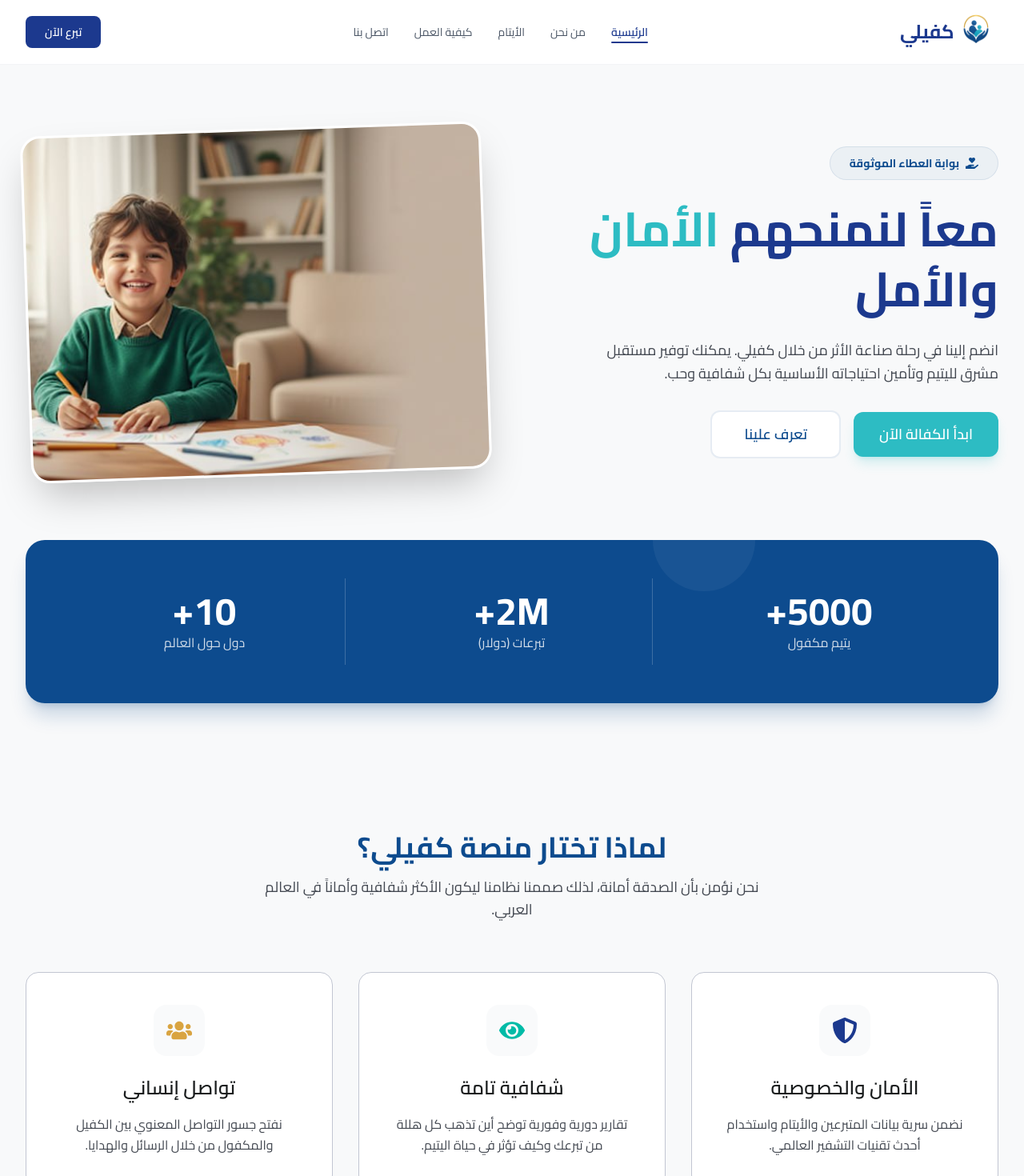
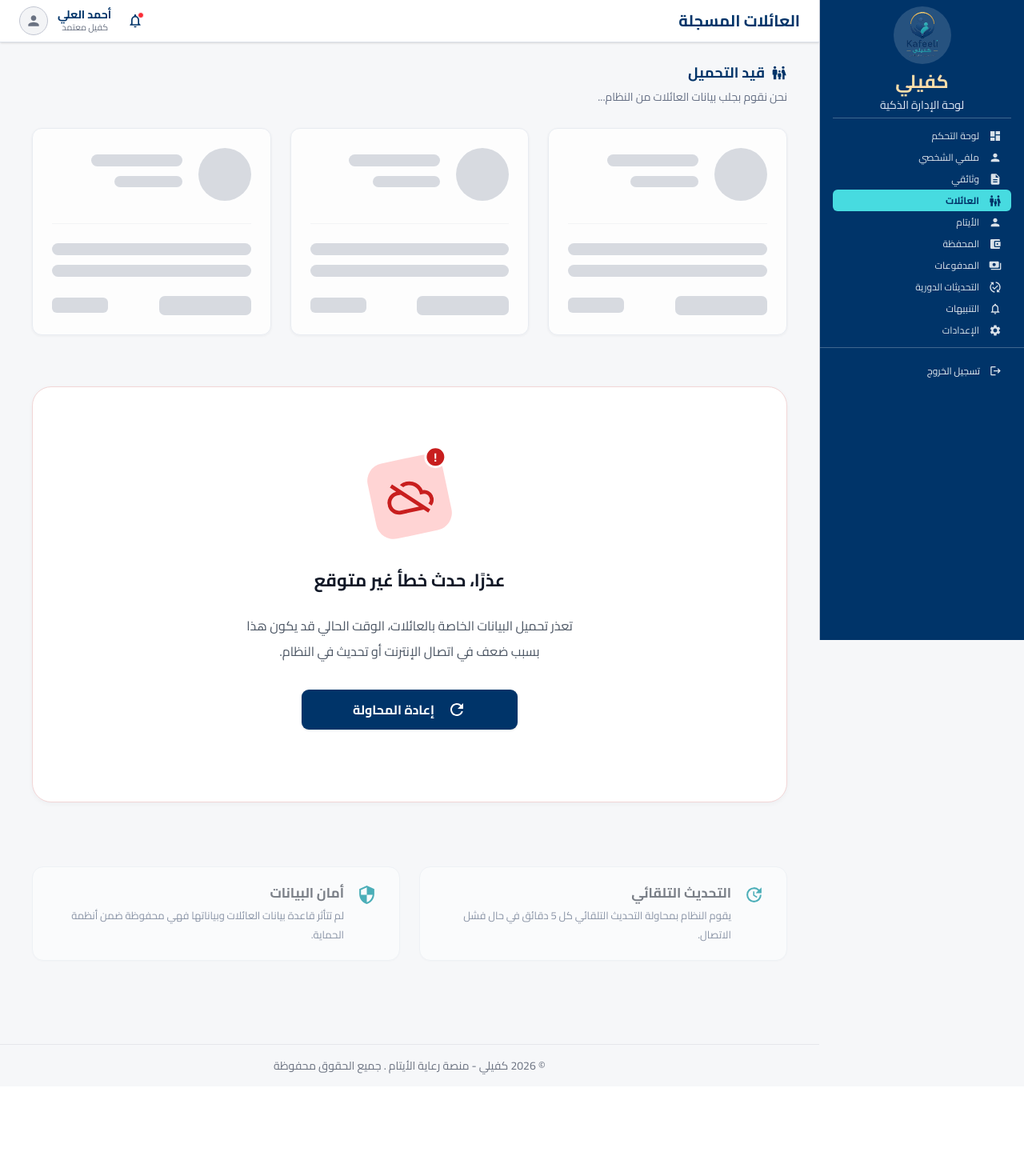
Before and after one commit to Kafeeli/kafeeli-frontend, a React (Vite) app: page /side-bar in a window 1280 px wide. Before the commit this address led to /landing-page. Shown: the top 1470 px of the page at 80% size. After the commit the page ends 1358 px from the top, so only its background shows below. Built offline with nearby package versions, Linux system fonts and the light colour scheme.

Commit message:
feat: build error state and reload page

```diff
--- a/src/App.jsx
+++ b/src/App.jsx
@@ -12,6 +12,8 @@ import LandingPage from "./pages/LandingPage";
 import MainDashBoard from "./pages/sponsor-dashboard/Dashboard";
 import GuardianProfile from "./pages/GuardianProfile";
 import ProfilePage from "./pages/sponsor-dashboard/profileDashboard";
+import Sidebar from './pages/guardian-dashboard/Families/ErrorStates';
+
 
 function PageWrapper({ children }) {
   return (
@@ -52,9 +54,6 @@ function AnimatedRoutes() {
             </div>
           }
         />
-
-
-
         <Route
           path="/landing-page"
           element={
@@ -78,6 +77,14 @@ function AnimatedRoutes() {
           element={
             <PageWrapper>
               <RegistrationPage />
+            </PageWrapper>
+          }
+        />
+        <Route
+          path="/side-bar"
+          element={
+            <PageWrapper>
+              <Sidebar />
             </PageWrapper>
           }
         />
@@ -162,6 +169,14 @@ function AnimatedRoutes() {
             </PageWrapper>
           }
         />
+        <Route
+          path="/guardian-profile"
+          element={
+            <PageWrapper>
+              <GuardianProfile />
+            </PageWrapper>
+          }
+        />
 
         {/* أي رابط غلط يرجعه على الرئيسية */}
         <Route path="*" element={<Navigate to="/landing-page" replace />} />
--- a/src/pages/GuardianProfile.jsx
+++ b/src/pages/GuardianProfile.jsx
@@ -28,7 +28,7 @@ import {
   MdPayments,
   MdPublishedWithChanges,
 } from "react-icons/md";
-import Sidebar from "../components/Sidebar";
+import Sidebar from "../pages/guardian-dashboard/Sidebar";
 import { MdSentimentSatisfiedAlt } from "react-icons/md";
 import headerImg from "../assets/headerimg.jpg";
 import kafeeliLogo from "../assets/kafeeli-removebg-preview1.png";
--- /dev/null
+++ b/src/pages/guardian-dashboard/Families/ErrorStates.jsx
@@ -0,0 +1,211 @@
+import { useState } from "react";
+import Sidebar from "../Sidebar";
+
+import {
+  MdMenu,
+  MdRefresh,
+  MdOutlineCloudOff,
+  MdOutlineSecurity,
+  MdFamilyRestroom,
+  MdNotificationsNone,
+  MdPerson,
+  MdOutlineUpdate,
+} from "react-icons/md";
+
+function TopNavbar({ setOpenSidebar }) {
+  return (
+    <header className="min-h-[52px] bg-white border-b border-[#DDE2EA] shadow-sm flex items-center justify-between gap-3 px-4 py-2 sm:px-6">
+      <div className="flex items-center gap-2 min-w-0">
+        <button
+          type="button"
+          onClick={() => setOpenSidebar(true)}
+          className="lg:hidden w-9 h-9 rounded-lg flex items-center justify-center text-[#003469] hover:bg-gray-100 transition shrink-0"
+          aria-label="فتح القائمة"
+        >
+          <MdMenu className="text-2xl" />
+        </button>
+
+        <h1 className="font-[Cairo] text-[14px] sm:text-[18px] lg:text-[20px] font-bold text-[#003469] truncate">
+          العائلات المسجلة
+        </h1>
+      </div>
+
+      <div className="flex items-center gap-2 sm:gap-3 shrink-0">
+        <button className="relative w-8 h-8 sm:w-9 sm:h-9 rounded-full flex items-center justify-center text-[#003469] hover:bg-gray-100 transition">
+          <MdNotificationsNone className="text-[18px] sm:text-[20px]" />
+          <span className="absolute top-[7px] right-[7px] w-2 h-2 rounded-full bg-red-500 border border-white" />
+        </button>
+
+        <div className="hidden sm:flex items-center gap-3">
+          <div className="text-right leading-tight">
+            <p className="font-[Cairo] text-[13px] lg:text-[14px] font-bold text-[#003469]">
+              أحمد العلي
+            </p>
+            <p className="mr-1 font-[Cairo] text-[10px] lg:text-[11px] text-gray-500">
+              كفيل معتمد
+            </p>
+          </div>
+
+          <div className="w-9 h-9 rounded-full border border-[#C2C6D2] bg-gray-100 overflow-hidden flex items-center justify-center">
+            <MdPerson className="text-gray-500 text-xl" />
+          </div>
+        </div>
+      </div>
+    </header>
+  );
+}
+
+function SkeletonCard() {
+  return (
+    <div className="min-h-[170px] sm:min-h-[190px] lg:min-h-[210px] rounded-[12px] bg-white border border-[#E6EAF0] shadow-[0_1px_4px_rgba(16,24,40,0.06)] p-4 sm:p-5 lg:p-6 animate-pulse overflow-hidden">
+      <div className="flex items-start gap-4 lg:gap-5">
+        <div className="w-[50px] h-[50px] sm:w-[58px] sm:h-[58px] lg:w-[66px] lg:h-[66px] rounded-full bg-gray-300 shrink-0" />
+
+        <div className="flex-1 pt-2 space-y-3">
+          <div className="h-[13px] sm:h-[14px] lg:h-[15px] w-[70%] rounded-full bg-gray-300" />
+          <div className="h-[12px] sm:h-[13px] lg:h-[14px] w-[52%] rounded-full bg-gray-300" />
+        </div>
+      </div>
+
+      <div className="mt-5 sm:mt-6 lg:mt-7 h-px bg-gray-100" />
+
+      <div className="mt-5 sm:mt-6 space-y-3">
+        <div className="h-[13px] sm:h-[14px] lg:h-[15px] w-full rounded-full bg-gray-300" />
+        <div className="h-[13px] sm:h-[14px] lg:h-[15px] w-full rounded-full bg-gray-300" />
+      </div>
+
+      <div className="mt-5 sm:mt-6 flex items-center justify-between gap-4">
+        <div className="h-[22px] sm:h-[24px] w-[90px] sm:w-[115px] rounded-[7px] bg-gray-300" />
+        <div className="h-[18px] sm:h-[19px] w-[58px] sm:w-[70px] rounded-[6px] bg-gray-300" />
+      </div>
+    </div>
+  );
+}
+
+function ErrorBox() {
+  return (
+    <section className="mt-10 sm:mt-14 lg:mt-16 rounded-[18px] sm:rounded-[24px] bg-white border border-[#F2D6D6] shadow-[0_2px_6px_rgba(16,24,40,0.04)] min-h-[380px] sm:min-h-[460px] lg:min-h-[520px] flex items-center justify-center px-4 sm:px-8 py-10">
+      <div className="w-full max-w-[520px] mx-auto flex flex-col items-center text-center">
+        <div className="relative w-[76px] h-[76px] sm:w-[90px] sm:h-[90px] lg:w-[96px] lg:h-[96px] rounded-[18px] sm:rounded-[22px] bg-[#FFD4D4] rotate-[-12deg] flex items-center justify-center">
+          <MdOutlineCloudOff className="text-[#C81E1E] text-[46px] sm:text-[54px] lg:text-[58px]" />
+
+          <span className="absolute -top-2 -right-2 w-6 h-6 sm:w-7 sm:h-7 rounded-full bg-[#C81E1E] border-[3px] border-white text-white flex items-center justify-center rotate-[12deg]">
+            <span className="text-[13px] sm:text-[15px] font-bold leading-none">
+              !
+            </span>
+          </span>
+        </div>
+
+        <h2 className="mt-8 sm:mt-10 font-[Cairo] text-[17px] sm:text-[20px] lg:text-[22px] font-bold text-[#111827]">
+          عذرًا، حدث خطأ غير متوقع
+        </h2>
+
+        <p className="mt-4 sm:mt-6 font-[Cairo] text-[13px] sm:text-[15px] lg:text-[16px] leading-[28px] sm:leading-[32px] text-[#4B5563]">
+          تعذر تحميل البيانات الخاصة بالعائلات، الوقت الحالي قد يكون هذا
+          <br className="hidden sm:block" />
+          بسبب ضعف في اتصال الإنترنت أو تحديث في النظام.
+        </p>
+
+        <button
+          type="button"
+          onClick={() => window.location.reload()}
+          className="mt-7 sm:mt-8 h-[46px] sm:h-[50px] w-full max-w-[270px] rounded-[9px] bg-[#003469] text-white font-[Cairo] text-[14px] sm:text-[16px] font-bold flex items-center justify-center gap-3 sm:gap-4 hover:bg-[#004B8F] transition shadow-sm hover:shadow-md"
+        >
+          <MdRefresh className="text-[22px] sm:text-[24px]" />
+          إعادة المحاولة
+        </button>
+      </div>
+    </section>
+  );
+}
+
+function InfoCard({ icon, title, description }) {
+  return (
+    <div
+      dir="rtl"
+      className="min-h-[92px] sm:min-h-[96px] rounded-[14px] bg-white/45 border border-[#EEF1F5] px-4 sm:px-6 lg:px-7 py-4 sm:py-5 shadow-[0_1px_2px_rgba(16,24,40,0.02)] hover:shadow-md transition"
+    >
+      <div className="flex items-start justify-start gap-3 sm:gap-4">
+        <span className="text-[#4BAEB8] text-[23px] sm:text-[25px] mt-0.5 shrink-0">
+          {icon}
+        </span>
+
+        <div className="text-right min-w-0">
+          <h3 className="font-[Cairo] text-[15px] sm:text-[17px] font-bold text-[#7A7F87] leading-6">
+            {title}
+          </h3>
+
+          <p className="mt-1 font-[Cairo] text-[12px] sm:text-[13px] leading-6 text-[#8A94A6]">
+            {description}
+          </p>
+        </div>
+      </div>
+    </div>
+  );
+}
+
+function RegisteredFamiliesPage() {
+  const [openSidebar, setOpenSidebar] = useState(false);
+
+  return (
+    <div dir="rtl" className="min-h-screen bg-[#F6F7F9] font-[Cairo]">
+      <Sidebar
+        openSidebar={openSidebar}
+        setOpenSidebar={setOpenSidebar}
+        activeItem="العائلات"
+      />
+
+      <div className="min-h-screen lg:mr-[256px] flex flex-col">
+        <TopNavbar setOpenSidebar={setOpenSidebar} />
+
+        <main className="flex-1 px-4 py-5 sm:px-6 sm:py-6 lg:px-8 xl:px-10">
+          <div className="w-full max-w-[1180px] mx-auto">
+            <div className="w-full text-right">
+              <div className="inline-flex items-center gap-2">
+                <MdFamilyRestroom className="text-[#003469] text-[18px] sm:text-[20px]" />
+
+                <h2 className="font-[Cairo] text-[16px] sm:text-[18px] font-bold text-[#003469]">
+                  قيد التحميل
+                </h2>
+              </div>
+
+              <p className="mt-1 font-[Cairo] text-[12px] sm:text-[14px] text-[#667085] text-right">
+                نحن نقوم بجلب بيانات العائلات من النظام...
+              </p>
+            </div>
+
+            <section className="mt-6 sm:mt-7 grid grid-cols-1 sm:grid-cols-2 xl:grid-cols-3 gap-4 sm:gap-5 lg:gap-6">
+              <SkeletonCard />
+              <SkeletonCard />
+              <SkeletonCard />
+            </section>
+
+            <ErrorBox />
+
+            <section className="mt-12 sm:mt-16 lg:mt-20 grid grid-cols-1 md:grid-cols-2 gap-4 sm:gap-5 lg:gap-6">
+              <InfoCard
+                icon={<MdOutlineUpdate />}
+                title="التحديث التلقائي"
+                description="يقوم النظام بمحاولة التحديث التلقائي كل 5 دقائق في حال فشل الاتصال."
+              />
+
+              <InfoCard
+                icon={<MdOutlineSecurity />}
+                title="أمان البيانات"
+                description="لم تتأثر قاعدة بيانات العائلات وبياناتها فهي محفوظة ضمن أنظمة الحماية."
+              />
+            </section>
+          </div>
+        </main>
+
+        <footer className="mt-10 sm:mt-14 lg:mt-20 border-t border-[#E5E7EB] text-center px-4">
+          <p className="text-xs sm:text-sm text-[#6B7280] mt-4 mb-4">
+            © 2026 كفيلي - منصة رعاية الأيتام . جميع الحقوق محفوظة
+          </p>
+        </footer>
+      </div>
+    </div>
+  );
+}
+
+export default RegisteredFamiliesPage;
--- a/src/components/Sidebar.jsx
+++ b/src/pages/guardian-dashboard/Sidebar.jsx
@@ -12,7 +12,7 @@ import {
   MdSettings,
 } from "react-icons/md";
 
-import kafeeliLogo from "../assets/kafeeli-removebg-preview1.png";
+import kafeeliLogo from "../../assets/kafeeli-removebg-preview1.png";
 
 function Sidebar({ openSidebar, setOpenSidebar, activeItem = "ملفي الشخصي" }) {
   const menuItems = [
```
